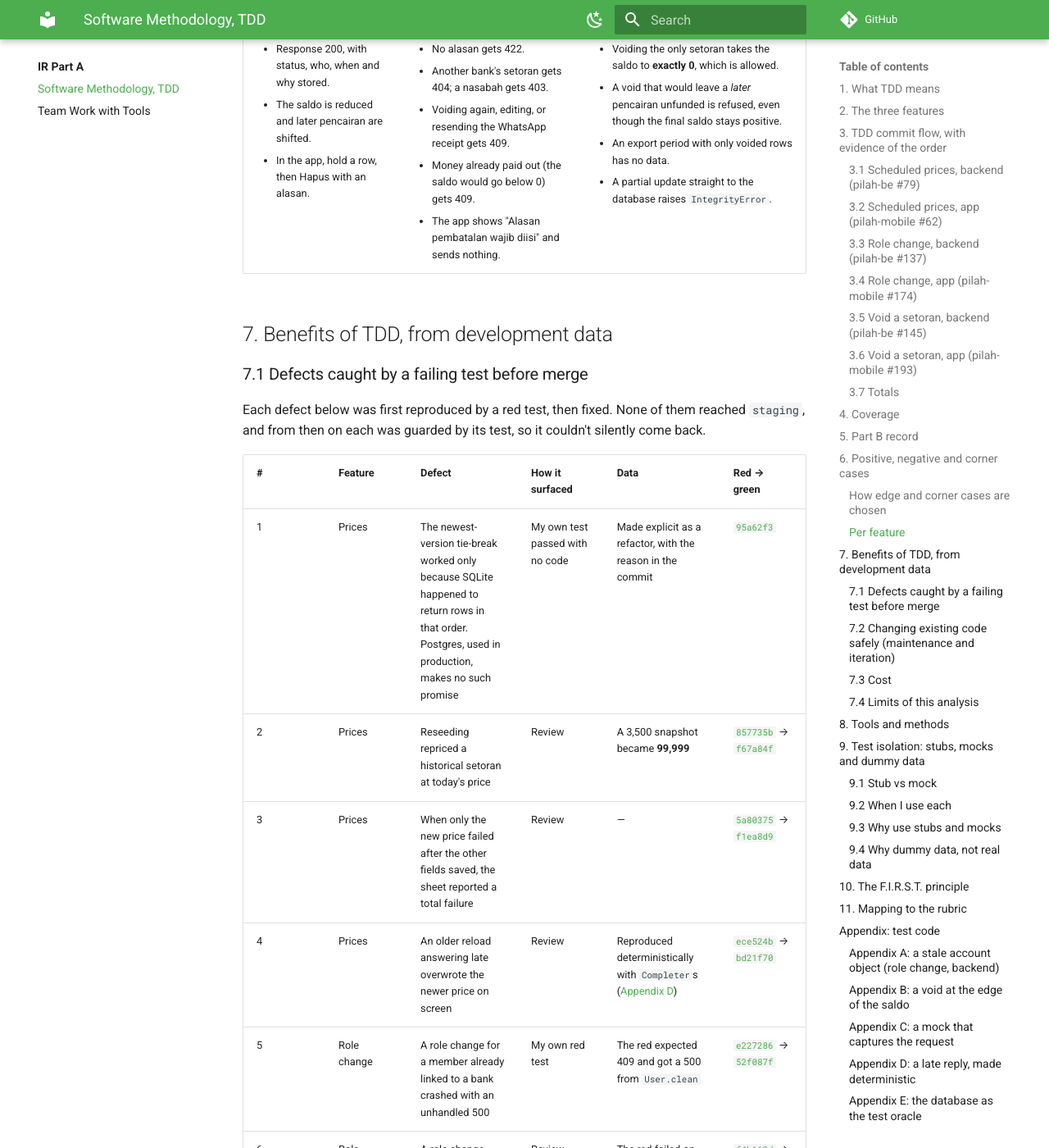
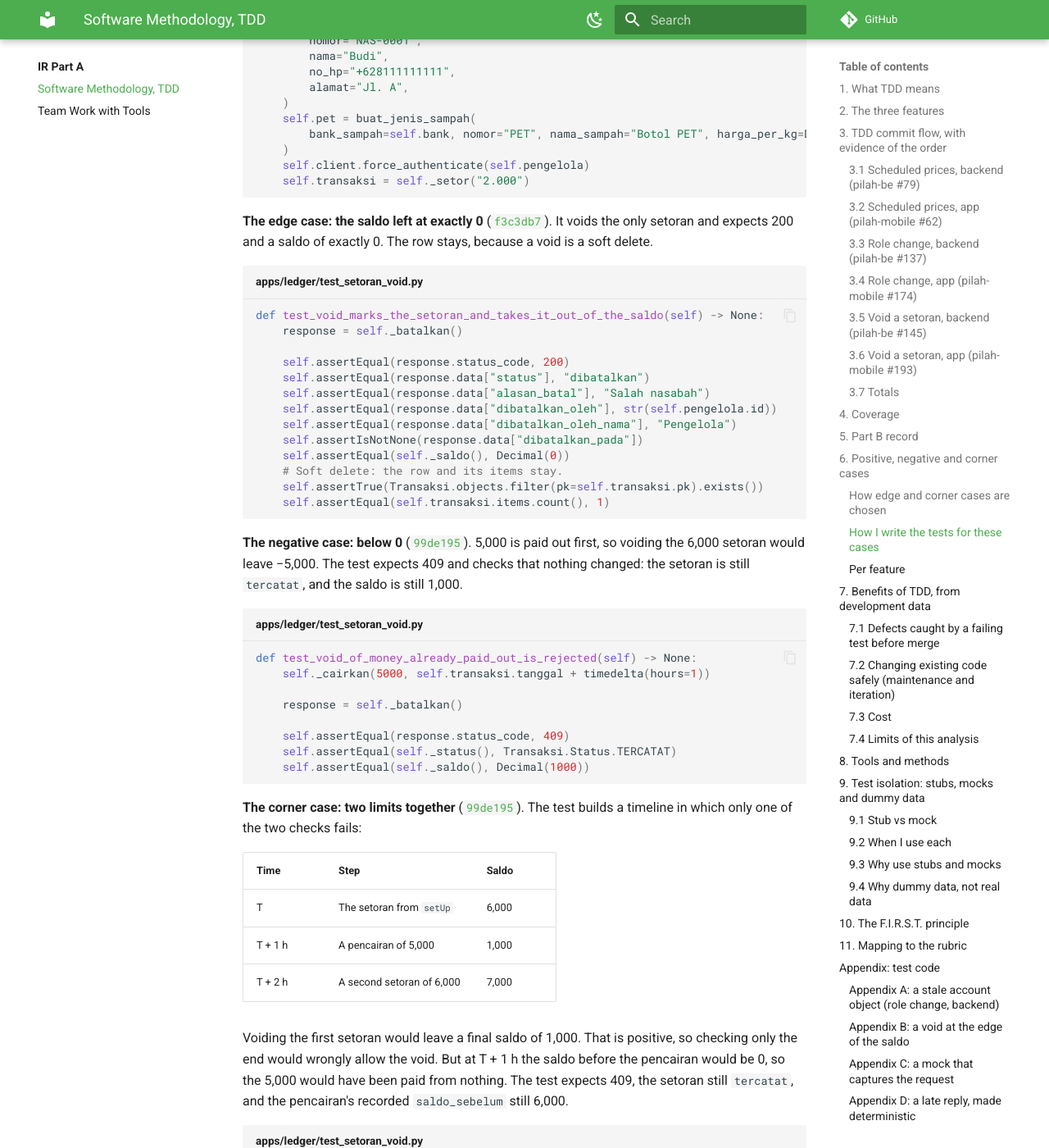
Before and after one commit to mvfi0/pilah-docs, an MkDocs documentation site: the page built from docs/review-part-a/tdd.md, in a window 1280 px wide and 1400 px high, scrolled down 12903 px. Shown: the whole window at 82% size. Built offline with MkDocs 1.6.1 and Material for MkDocs 9.7.7, drawn with Linux system fonts in a browser that asks for light colours; comment, search, counter and statistics services are not loaded; some of the changed text lies outside the part shown.

Commit message:
docs(ir): show how the edge, negative and corner tests are written
Section 6 gains "How I write the tests for these cases": the five
steps (find the limit, build dummy data on it, one test per case, assert
nothing else changed, commit red first), the setUp, and the three void
tests from f3c3db7 and 99de195, with the corner test's timeline. The
code moves out of Appendix B, which now points to section 6.

Co-Authored-By: Claude Opus 5.5 <noreply@anthropic.com>

````diff
--- a/docs/review-part-a/tdd.md
+++ b/docs/review-part-a/tdd.md
@@ -255,7 +255,7 @@ Positive and negative say whether the input is valid. Edge and corner say where
 | Edge case | `quantity = 100` | One parameter at its limit |
 | **Corner case** | `age = 0` **and** `quantity = 100` | Both at their limits together |
 
-**In PILAH.** A setoran can be voided only while the saldo stays at 0 or above, both after the void and at the time of every later pencairan. In the void tests, the nasabah has one setoran of 6,000 (2 kg at 3,000) ([Appendix B](#appendix-b-a-void-at-the-edge-of-the-saldo)):
+**In PILAH.** A setoran can be voided only while the saldo stays at 0 or above, both after the void and at the time of every later pencairan. In the void tests, the nasabah has one setoran of 6,000 (2 kg at 3,000). The tests are shown [below](#how-i-write-the-tests-for-these-cases):
 
 | Situation | Case | Expected |
 |---|---|---|
@@ -264,6 +264,112 @@ Positive and negative say whether the input is valid. Edge and corner say where
 | A later setoran keeps the final saldo positive, but the saldo at the time of an earlier pencairan would drop below 0 | **Corner**, negative: two saldo values checked together, the one at the end and the one at the pencairan's time | Refused (409) |
 
 The tests cover the end of the range and a value outside it. A value just inside the end, such as a void that leaves 1 rupiah, is not tested separately.
+
+### How I write the tests for these cases
+
+The steps, using the void as the example:
+
+1. **Find the limit in the rule.** The rule is "the saldo stays at 0 or above, at the end and at the time of every later pencairan". So the limit is 0, and it is checked in two places.
+2. **Build dummy data that lands exactly on the limit.** `setUp` records one setoran of 2 kg at 3,000, a saldo of 6,000. Voiding it leaves exactly 0. Because the test makes its own data, the edge is hit on purpose, not by luck.
+3. **Write one test per case, named after the behaviour:**
+    - the edge, accepted;
+    - the negative case, refused;
+    - the corner case, refused.
+4. **Assert the result, and that nothing else changed.** A refusal is not just a 409. The test also checks that:
+    - the setoran is still `tercatat`;
+    - the saldo is unchanged;
+    - the earlier pencairan's snapshot is unchanged.
+5. **Commit the test red, before the code:**
+    - the edge test in [`f3c3db7`](https://github.com/bank-sampah-PILAH/pilah-be/commit/f3c3db7), before the green [`638cb3f`](https://github.com/bank-sampah-PILAH/pilah-be/commit/638cb3f);
+    - the negative and corner tests in [`99de195`](https://github.com/bank-sampah-PILAH/pilah-be/commit/99de195), before the green [`966c7ba`](https://github.com/bank-sampah-PILAH/pilah-be/commit/966c7ba).
+
+**The dummy data.** `setUp` builds a bank, a pengurus, a nasabah and one jenis sampah at 3,000 per kg, then records one setoran of 2 kg through the API. Three helpers keep each test short:
+
+- `_setor` records a setoran;
+- `_cairkan` records a pencairan;
+- `_batalkan` sends the void request.
+
+```python title="apps/ledger/test_setoran_void.py (setUp, from f3c3db7)"
+def setUp(self) -> None:
+    self.bank = BankSampah.objects.create(
+        nama="Bank Void", alamat="Depok", kota="Depok", no_hp_pic="+628123456789"
+    )
+    self.pengelola = User.objects.create_user(
+        email="void@example.test",
+        nama="Pengelola",
+        bank_sampah=self.bank,
+        is_profile_complete=True,
+        is_primary_pengelola=True,
+    )
+    self.nasabah = Nasabah.objects.create(
+        bank_sampah=self.bank,
+        nomor="NAS-0001",
+        nama="Budi",
+        no_hp="+628111111111",
+        alamat="Jl. A",
+    )
+    self.pet = buat_jenis_sampah(
+        bank_sampah=self.bank, nomor="PET", nama_sampah="Botol PET", harga_per_kg=Decimal(3000)
+    )
+    self.client.force_authenticate(self.pengelola)
+    self.transaksi = self._setor("2.000")
+```
+
+**The edge case: the saldo left at exactly 0** ([`f3c3db7`](https://github.com/bank-sampah-PILAH/pilah-be/commit/f3c3db7)). It voids the only setoran and expects 200 and a saldo of exactly 0. The row stays, because a void is a soft delete.
+
+```python title="apps/ledger/test_setoran_void.py"
+def test_void_marks_the_setoran_and_takes_it_out_of_the_saldo(self) -> None:
+    response = self._batalkan()
+
+    self.assertEqual(response.status_code, 200)
+    self.assertEqual(response.data["status"], "dibatalkan")
+    self.assertEqual(response.data["alasan_batal"], "Salah nasabah")
+    self.assertEqual(response.data["dibatalkan_oleh"], str(self.pengelola.id))
+    self.assertEqual(response.data["dibatalkan_oleh_nama"], "Pengelola")
+    self.assertIsNotNone(response.data["dibatalkan_pada"])
+    self.assertEqual(self._saldo(), Decimal(0))
+    # Soft delete: the row and its items stay.
+    self.assertTrue(Transaksi.objects.filter(pk=self.transaksi.pk).exists())
+    self.assertEqual(self.transaksi.items.count(), 1)
+```
+
+**The negative case: below 0** ([`99de195`](https://github.com/bank-sampah-PILAH/pilah-be/commit/99de195)). 5,000 is paid out first, so voiding the 6,000 setoran would leave −5,000. The test expects 409 and checks that nothing changed: the setoran is still `tercatat`, and the saldo is still 1,000.
+
+```python title="apps/ledger/test_setoran_void.py"
+def test_void_of_money_already_paid_out_is_rejected(self) -> None:
+    self._cairkan(5000, self.transaksi.tanggal + timedelta(hours=1))
+
+    response = self._batalkan()
+
+    self.assertEqual(response.status_code, 409)
+    self.assertEqual(self._status(), Transaksi.Status.TERCATAT)
+    self.assertEqual(self._saldo(), Decimal(1000))
+```
+
+**The corner case: two limits together** ([`99de195`](https://github.com/bank-sampah-PILAH/pilah-be/commit/99de195)). The test builds a timeline in which only one of the two checks fails:
+
+| Time | Step | Saldo |
+|---|---|---|
+| T | The setoran from `setUp` | 6,000 |
+| T + 1 h | A pencairan of 5,000 | 1,000 |
+| T + 2 h | A second setoran of 6,000 | 7,000 |
+
+Voiding the first setoran would leave a final saldo of 1,000. That is positive, so checking only the end would wrongly allow the void. But at T + 1 h the saldo before the pencairan would be 0, so the 5,000 would have been paid from nothing. The test expects 409, the setoran still `tercatat`, and the pencairan's recorded `saldo_sebelum` still 6,000.
+
+```python title="apps/ledger/test_setoran_void.py"
+def test_void_that_leaves_a_later_pencairan_unfunded_is_rejected(self) -> None:
+    # Saldo ends positive, but the 5.000 pencairan would have been paid from nothing.
+    cair = self._cairkan(5000, self.transaksi.tanggal + timedelta(hours=1))
+    kedua = self._setor("2.000")
+    Transaksi.objects.filter(pk=kedua.pk).update(tanggal=cair.tanggal + timedelta(hours=1))
+
+    response = self._batalkan()
+
+    self.assertEqual(response.status_code, 409)
+    self.assertEqual(self._status(), Transaksi.Status.TERCATAT)
+    cair.refresh_from_db()
+    self.assertEqual(cair.saldo_sebelum, Decimal(6000))
+```
 
 ### Per feature
 
@@ -476,35 +582,7 @@ def test_a_bank_registered_after_the_account_was_loaded_still_keeps_the_role(sel
 
 ### Appendix B: a void at the edge of the saldo
 
-From [`f3c3db7`](https://github.com/bank-sampah-PILAH/pilah-be/commit/f3c3db7) and [`99de195`](https://github.com/bank-sampah-PILAH/pilah-be/commit/99de195): the corner-case rule from section 6. In `setUp`, the nasabah has one setoran of 2 kg at 3,000, a saldo of 6,000.
-
-- **The bottom end:** voiding it takes the saldo to exactly 0, which is allowed.
-- **Outside the range:** after a pencairan of 5,000, the same void would take the saldo to −5,000, so it is refused.
-
-```python title="apps/ledger/test_setoran_void.py"
-def test_void_marks_the_setoran_and_takes_it_out_of_the_saldo(self) -> None:
-    response = self._batalkan()
-
-    self.assertEqual(response.status_code, 200)
-    self.assertEqual(response.data["status"], "dibatalkan")
-    self.assertEqual(response.data["alasan_batal"], "Salah nasabah")
-    self.assertEqual(response.data["dibatalkan_oleh"], str(self.pengelola.id))
-    self.assertEqual(response.data["dibatalkan_oleh_nama"], "Pengelola")
-    self.assertIsNotNone(response.data["dibatalkan_pada"])
-    self.assertEqual(self._saldo(), Decimal(0))
-    # Soft delete: the row and its items stay.
-    self.assertTrue(Transaksi.objects.filter(pk=self.transaksi.pk).exists())
-    self.assertEqual(self.transaksi.items.count(), 1)
-
-def test_void_of_money_already_paid_out_is_rejected(self) -> None:
-    self._cairkan(5000, self.transaksi.tanggal + timedelta(hours=1))
-
-    response = self._batalkan()
-
-    self.assertEqual(response.status_code, 409)
-    self.assertEqual(self._status(), Transaksi.Status.TERCATAT)
-    self.assertEqual(self._saldo(), Decimal(1000))
-```
+The edge, negative and corner tests for the void, with their `setUp`, are in [section 6, How I write the tests for these cases](#how-i-write-the-tests-for-these-cases).
 
 ### Appendix C: a mock that captures the request
 
````
